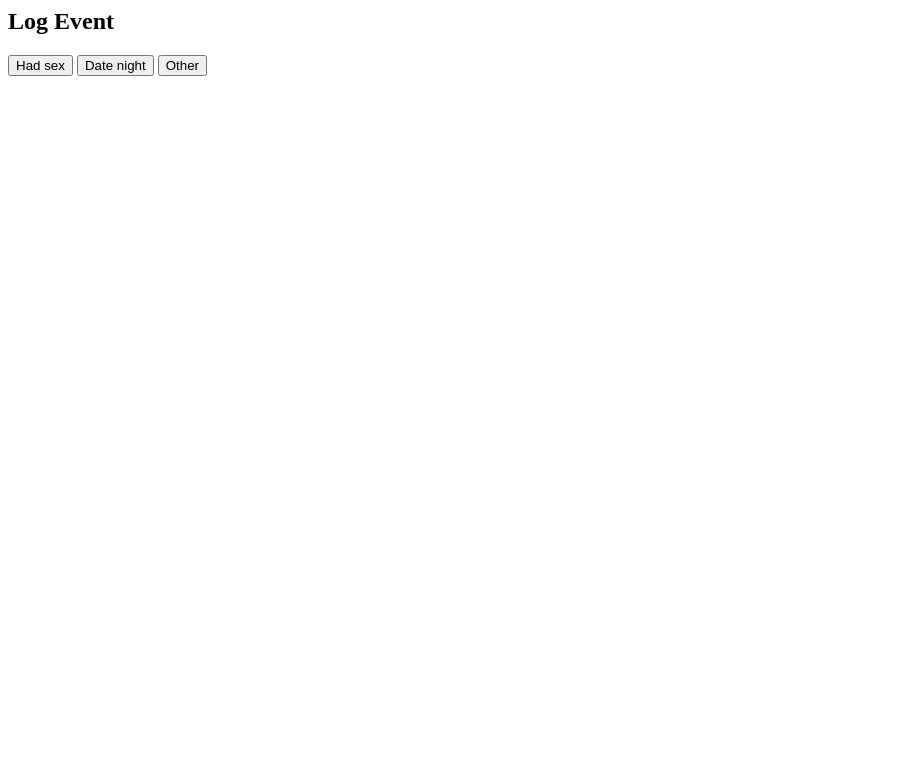
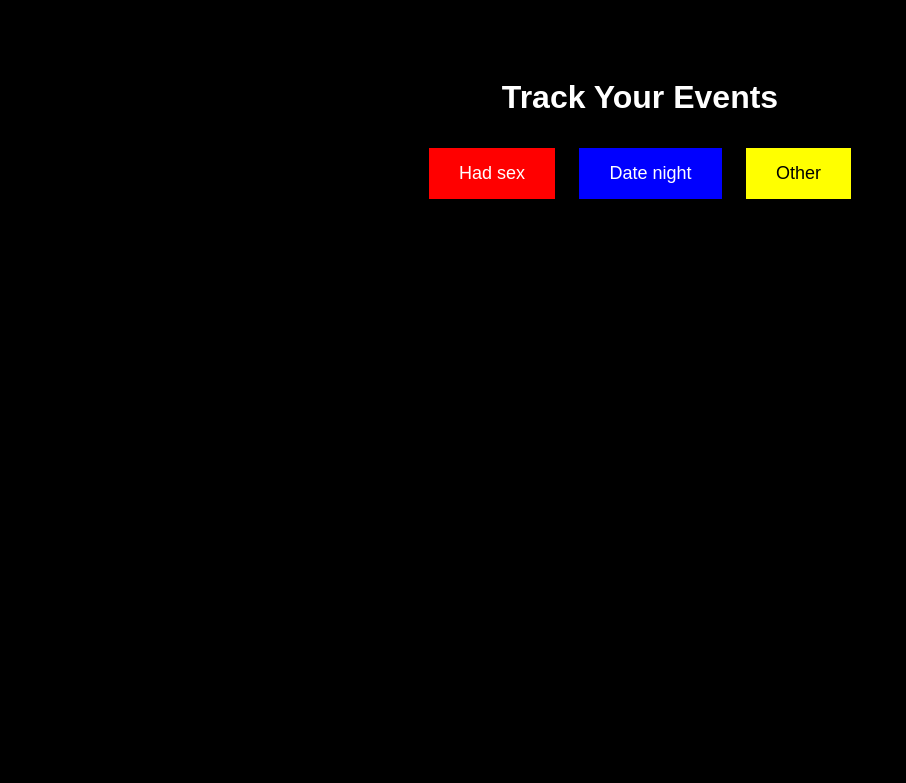
Before and after one commit to ctscreweder/vieve, a Flask app: page /buttons in a window 1280 px wide. Shown: the top 783 px of the page, without its empty margins (0-906 px from the left). Run offline with Flask 3, Linux system fonts and the light colour scheme; parts of the project's set-up code (start-up, migrations or seed data) failed here and were passed over.

Commit message:
Update buttons.html

```diff
--- a/roles/vieve/files/app/templates/buttons.html
+++ b/roles/vieve/files/app/templates/buttons.html
@@ -1,6 +1,22 @@
-<h2>Log Event</h2>
-<form method="POST">
-  <button name="label" value="Had sex">Had sex</button>
-  <button name="label" value="Date night">Date night</button>
-  <button name="label" value="Other">Other</button>
-</form>
+<!DOCTYPE html>
+<html>
+<head>
+  <title>Button Tracker</title>
+  <style>
+    body { background-color: black; color: white; font-family: Arial, sans-serif; text-align: center; padding-top: 50px; }
+    form { margin: 20px; }
+    button { margin: 10px; padding: 15px 30px; font-size: 18px; border: none; cursor: pointer; }
+    .red { background-color: red; color: white; }
+    .blue { background-color: blue; color: white; }
+    .yellow { background-color: yellow; color: black; }
+  </style>
+</head>
+<body>
+  <h1>Track Your Events</h1>
+  <form method="POST">
+    <button name="label" value="Had sex" class="red">Had sex</button>
+    <button name="label" value="Date night" class="blue">Date night</button>
+    <button name="label" value="Other" class="yellow">Other</button>
+  </form>
+</body>
+</html>
```
